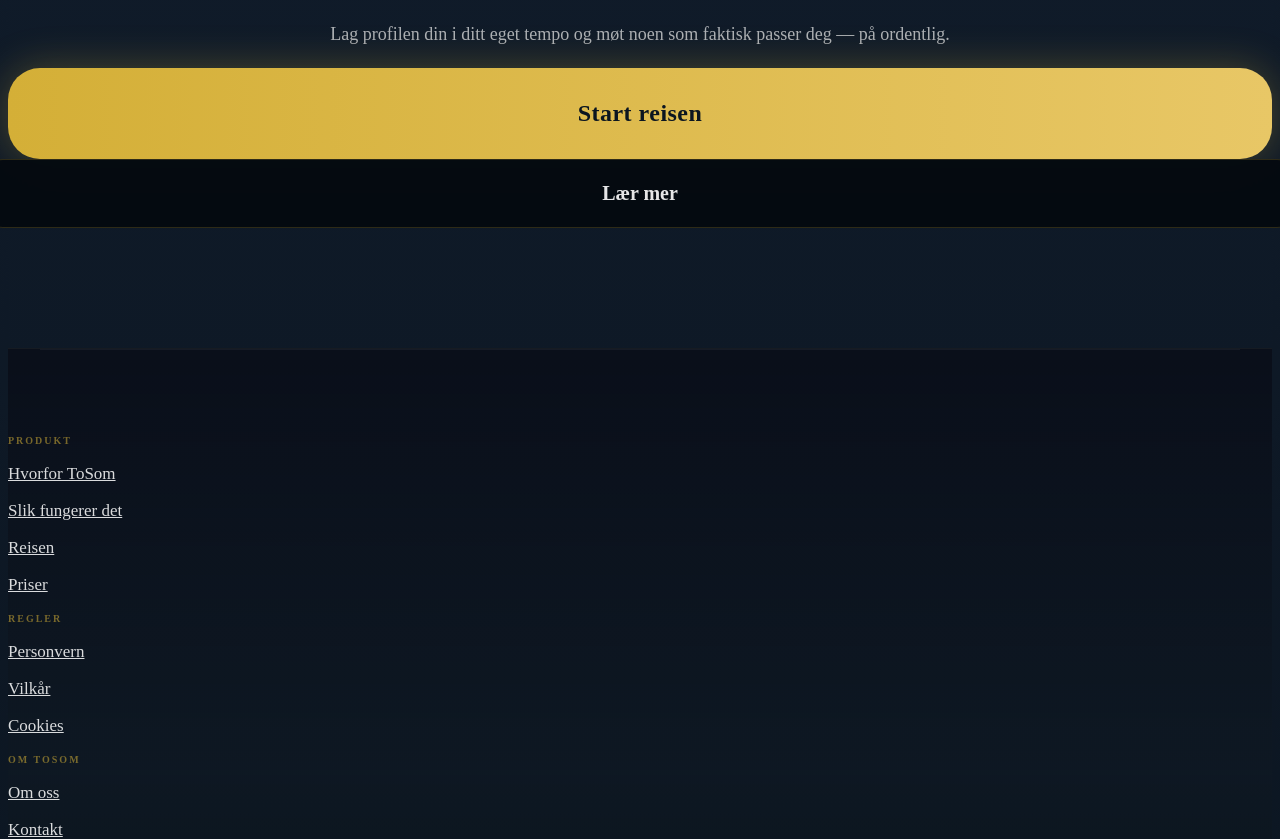
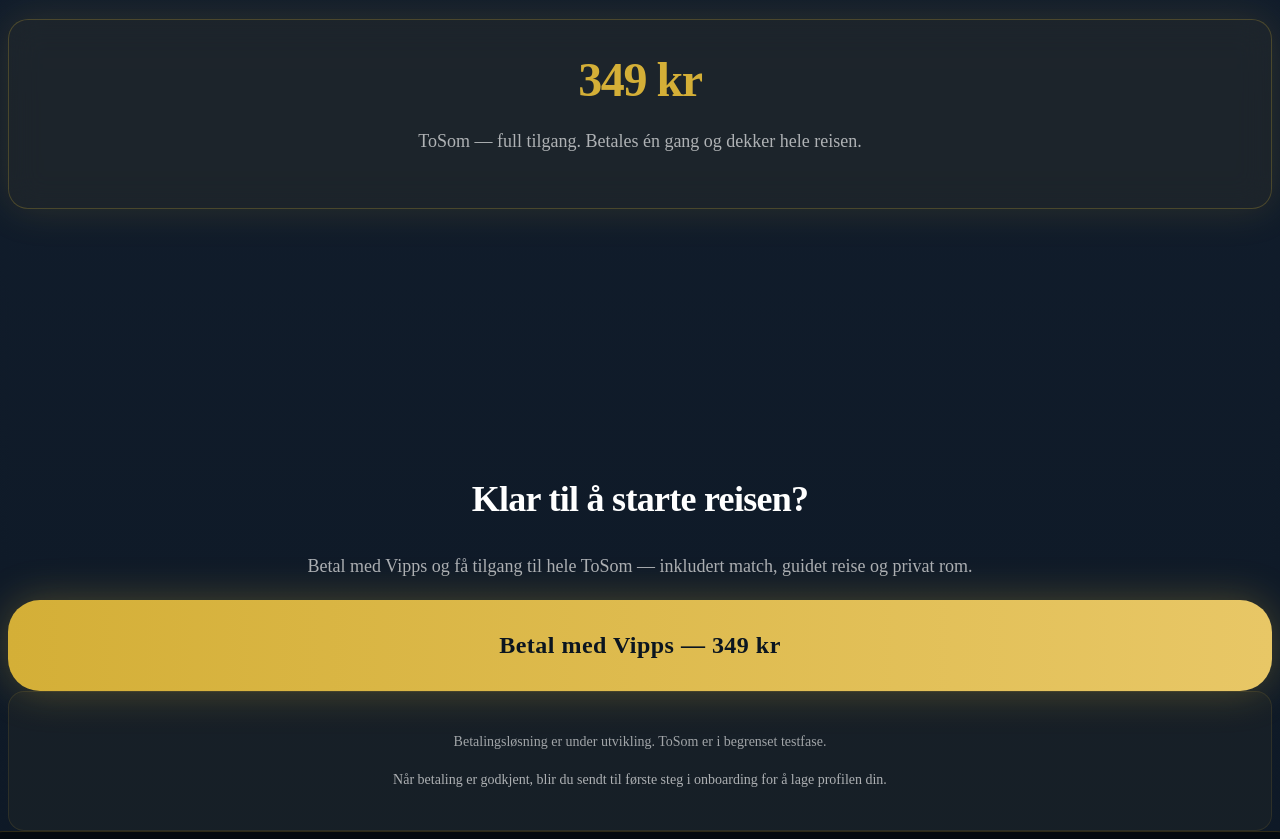
Before and after one commit to GeorgeMasterSplinter/tosom, a Next.js app: page / in a window 1280 px wide. Shown: the part 2640-3479 px from the top of the page. Built offline with nearby package versions, Linux system fonts and the light colour scheme; no server answers.

Commit message:
ui: landing CTA Vipps, prisseksjon, /reisen spacing, ESLint cleanup

```diff
--- a/app/(landing)/page.tsx
+++ b/app/(landing)/page.tsx
@@ -3,7 +3,6 @@
 import { Footer } from '@/components/ui/layout/Footer';
 import { Hero } from '@/components/ui/layout/Hero';
 import { ToSomSection, ToSomButton } from '@/components/ui/system';
-import { AgeBadge } from '@/components/ui/age-badge/AgeBadge';
 import { color, spacing, typographyToStyle, radius, shadow } from '@/config/design-tokens';
 
 /* ========================
@@ -62,10 +61,12 @@
   children,
   padding = 'lg',
   className = '',
+  style,
 }: {
   children: React.ReactNode;
   padding?: 'sm' | 'md' | 'lg' | 'xl';
   className?: string;
+  style?: React.CSSProperties;
 }) {
   const paddingMap = { sm: spacing.sm, md: spacing.md, lg: spacing.lg, xl: spacing.xl };
 
@@ -81,6 +82,7 @@
         boxShadow: '0 8px 32px rgba(0,0,0,0.20)',
         padding: `${paddingMap[padding]}px`,
         transition: 'all 300ms ease-out',
+        ...style,
       }}
       onMouseEnter={(e) => {
         (e.currentTarget as HTMLElement).style.background = 'rgba(255,255,255,0.08)';
@@ -153,11 +155,6 @@
       />
 
       <main className="relative z-10">
-        {/* AgeBadge — øverst til høyre, over header */}
-        <div className="absolute top-4 right-6 z-[60] hidden md:block">
-          <AgeBadge />
-        </div>
-
         {/* Hero */}
         <section className="relative overflow-hidden py-10 ph:py-14 md:py-[60px]">
           <Hero />
@@ -269,34 +266,119 @@
           </div>
         </ToSomSection>
 
-        {/* ===== CTA ===== */}
+        {/* ===== PRISBLOKK ===== */}
         <ToSomSection
-          spotlight="cta"
-          className="px-6 text-center space-y-6"
+          spotlight="blue"
+          className="px-6"
         >
+          <div className="mx-auto max-w-xl space-y-8 text-center">
             <h2
               style={{
                 ...typographyToStyle('heading-lg'),
                 color: color.text.primary,
               }}
             >
-            Klar til å starte?
+              Én pris. Alt inkludert.
+            </h2>
+
+            <GlassCard
+              padding="xl"
+              className="space-y-6"
+              style={{
+                background: 'rgba(212,175,55,0.06)',
+                border: '1px solid rgba(212,175,55,0.25)',
+                boxShadow: '0 0 40px rgba(212,175,55,0.15)',
+              }}
+            >
+              <div
+                style={{
+                  ...typographyToStyle('heading-xl'),
+                  color: color.brand.gold,
+                }}
+              >
+                349 kr
+              </div>
+
+              <p
+                style={{
+                  ...typographyToStyle('body-lg'),
+                  color: color.text.secondary,
+                  lineHeight: '1.8',
+                }}
+              >
+                ToSom — full tilgang. Betales én gang og dekker hele reisen.
+              </p>
+            </GlassCard>
+          </div>
+        </ToSomSection>
+
+        {/* ===== CTA ===== */}
+        <ToSomSection
+          spotlight="cta"
+          className="px-6 text-center space-y-8"
+        >
+          <div className="mx-auto max-w-md space-y-6">
+            <h2
+              style={{
+                ...typographyToStyle('heading-lg'),
+                color: color.text.primary,
+              }}
+            >
+              Klar til å starte reisen?
             </h2>
 
             <p
               style={{
                 ...typographyToStyle('body-lg'),
                 color: color.text.secondary,
+                lineHeight: '1.8',
               }}
             >
-            Lag profilen din i ditt eget tempo og møt noen som faktisk passer deg — på ordentlig.
+              Betal med Vipps og få tilgang til hele ToSom — inkludert match, guidet reise og privat rom.
             </p>
 
-          <div className="flex flex-col items-center justify-center gap-4 pt-4">
-            <ToSomButton href="/register" variant="gold" size="xl">
-              Start reisen
+            {/* Hoved-CTA: Betal med Vipps */}
+            <ToSomButton
+              href="/api/payment/vipps"
+              variant="gold"
+              size="xl"
+            >
+              Betal med Vipps — 349 kr
             </ToSomButton>
 
+            {/* Informasjon om betaling */}
+            <div
+              className="space-y-3 pt-2"
+              style={{
+                background: 'rgba(212,175,55,0.04)',
+                border: '1px solid rgba(212,175,55,0.12)',
+                borderRadius: `${radius.lg}px`,
+                padding: `${spacing.lg}px`,
+              }}
+            >
+              <p
+                style={{
+                  ...typographyToStyle('body-sm'),
+                  color: 'rgba(255,255,255,0.6)',
+                  lineHeight: '1.7',
+                }}
+              >
+                Betalingsløsning er under utvikling. ToSom er i begrenset testfase.
+              </p>
+              <p
+                style={{
+                  ...typographyToStyle('body-sm'),
+                  color: color.text.secondary,
+                  lineHeight: '1.7',
+                }}
+              >
+                Når betaling er godkjent, blir du sendt til første steg i onboarding for å lage profilen din.
+              </p>
+            </div>
+          </div>
+
+          {/* Lær mer — sekundær */}
+          <div className="flex flex-col items-center pt-4">
             <ToSomButton href="/slik-fungerer-det" variant="dark" size="lg">
               Lær mer
             </ToSomButton>
--- a/app/admin/conversations/page.tsx
+++ b/app/admin/conversations/page.tsx
@@ -64,6 +64,7 @@
     }
   }
 
+  // eslint-disable-next-line react-hooks/exhaustive-deps
   useEffect(() => { fetchConversations(1); }, [frozenOnly]);
 
   async function toggleFreeze(conv: ConversationItem) {
--- a/app/admin/journeys/page.tsx
+++ b/app/admin/journeys/page.tsx
@@ -92,6 +92,7 @@
   const [page, setPage] = useState(1);
   const [totalPages, setTotalPages] = useState(1);
 
+  // eslint-disable-next-line react-hooks/exhaustive-deps
   useEffect(() => { fetchJourneys(); }, [statusFilter, phaseFilter, page]);
 
   const fetchJourneys = async () => {
--- a/app/admin/logs/page.tsx
+++ b/app/admin/logs/page.tsx
@@ -60,6 +60,7 @@
     }
   }
 
+  // eslint-disable-next-line react-hooks/exhaustive-deps
   useEffect(() => { fetchLogs(1); }, [filterModule, filterLevel]);
 
   function clearFilters() {
--- a/app/admin/matches/page.tsx
+++ b/app/admin/matches/page.tsx
@@ -79,6 +79,7 @@
     }
   }
 
+  // eslint-disable-next-line react-hooks/exhaustive-deps
   useEffect(() => { fetchMatches(1); }, [filterStatus]);
 
   async function showInspector(match: MatchItem) {
--- a/app/admin/users/page.tsx
+++ b/app/admin/users/page.tsx
@@ -68,6 +68,7 @@
     }
   }
 
+  // eslint-disable-next-line react-hooks/exhaustive-deps
   useEffect(() => { fetchUsers(1); }, [filterRole, flaggedOnly]);
 
   async function performAction(action: string, userId: string) {
--- a/app/chat/page.tsx
+++ b/app/chat/page.tsx
@@ -70,6 +70,7 @@
         }}
       >
         {conv.partnerImageUrl ? (
+          // eslint-disable-next-line @next/next/no-img-element
           <img src={conv.partnerImageUrl} alt={conv.partnerName} className="w-full h-full object-cover rounded-full" />
         ) : (
           conv.partnerName.charAt(0).toUpperCase()
--- a/app/dashboard/page.tsx
+++ b/app/dashboard/page.tsx
@@ -76,6 +76,7 @@
   const [selectedDay, setSelectedDay] = useState<number>(7);
   const [showExitModal, setShowExitModal] = useState(false);
 
+  // eslint-disable-next-line react-hooks/exhaustive-deps
   useEffect(() => {
     const hour = new Date().getHours();
     if (hour < 6) setGreeting('God natt');
--- a/app/register/page.tsx
+++ b/app/register/page.tsx
@@ -196,57 +196,6 @@
           </div>
         </ToSomSection>
 
-        {/* ===== PRISBLOKK ===== */}
-        <ToSomSection
-          spotlight="blue"
-          className="px-6"
-          style={{
-            paddingTop: spacing['3xl'],
-            paddingBottom: spacing['3xl'],
-          }}
-        >
-          <div className="mx-auto max-w-xl space-y-8 text-center">
-            <h2
-              style={{
-                ...typographyToStyle('heading-lg'),
-                color: color.text.primary,
-              }}
-            >
-              Én pris. Alt inkludert.
-            </h2>
-
-            <GlassCard
-              padding="xl"
-              className="space-y-6"
-              style={{
-                background: 'rgba(212,175,55,0.06)',
-                border: '1px solid rgba(212,175,55,0.25)',
-                boxShadow: '0 0 40px rgba(212,175,55,0.15)',
-              }}
-            >
-              <div
-                style={{
-                  ...typographyToStyle('heading-xl'),
-                  color: color.brand.gold,
-                }}
-              >
-                349 kr
-              </div>
-
-              <p
-                style={{
-                  ...typographyToStyle('body-lg'),
-                  color: color.text.secondary,
-                  lineHeight: '1.8',
-                }}
-              >
-                ToSom — full tilgang. Betales én gang og dekker hele reisen.
-              </p>
-
-            </GlassCard>
-          </div>
-        </ToSomSection>
-
         {/* ===== BETAL MED VIPPS ===== */}
         <ToSomSection
           spotlight="cta"
--- a/app/reisen/page.tsx
+++ b/app/reisen/page.tsx
@@ -180,7 +180,7 @@
       <div className="relative z-10">
 
         {/* ===== HERO ===== */}
-        <section className="px-6 mt-32 mb-64 md:mt-48 md:mb-80 text-center">
+        <section className="px-6 mt-32 mb-96 md:mt-48 md:mb-[12rem] text-center">
           <div className="mx-auto max-w-[780px] space-y-6">
             <h1
               style={{
@@ -206,7 +206,7 @@
         </section>
 
         {/* ===== INTRO ===== */}
-        <section className="px-6 mt-64 mb-32 md:mt-80 md:mb-48">
+        <section className="px-6 mt-96 mb-32 md:mt-[12rem] md:mb-48">
           <div
             className="mx-auto max-w-[780px] rounded-[28px] p-10 md:p-14 space-y-6"
             style={{
--- a/components/ui/age-badge/AgeBadge.tsx
+++ b/components/ui/age-badge/AgeBadge.tsx
@@ -10,14 +10,14 @@
       title="23+ · Kun for voksne"
       className="
         inline-flex items-center justify-center
-        w-10 h-10 sm:w-12 sm:h-12
+        w-10 h-10 sm:w-12 sm:h-12 md:w-14 md:h-14
         rounded-full
         bg-white/5 backdrop-blur-md
-        border border-white/10
+        border border-[rgba(212,175,55,0.2)]
         shadow-lg shadow-black/20
         text-[#D4AF37]
-        text-xs sm:text-sm font-light tracking-wide
-        opacity-80 hover:opacity-100
+        text-xs sm:text-sm md:text-base font-light tracking-wide
+        opacity-90 hover:opacity-100
         transition-all duration-300
         animate-[fadeInScale_0.6s_ease-out_both]
       "
```
Also changed, not shown: .eslintrc.json. Lines whose indentation alone changed are shown as unchanged.
